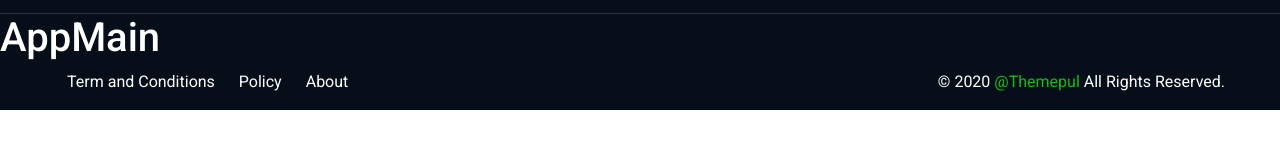
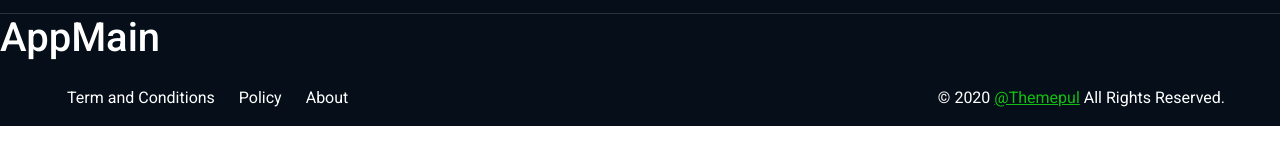
Before and after one commit to EmanuelaPau/proj-html-vuejs, a Vue app: page / in a window 1280 px wide. Shown: the part 228-392 px from the top of the page. Built offline with nearby package versions, Linux system fonts and the light colour scheme.

Commit message:
Fix footer

```diff
--- a/src/components/AppFooter.vue
+++ b/src/components/AppFooter.vue
@@ -1,8 +1,9 @@
 <template>
+    <footer>
         <div class="container-fluid">
-        <div class="row my_container">
+            <div class="row my_container py-3">
                 <div class="col-6">
-                <ul class="d-flex flex-wrap list-unstyled">
+                    <ul class="d-flex flex-wrap list-unstyled my_nav m-0">
                         <a class="text-reset text-decoration-none" href="">
                             <li class="me-4">Term and Conditions</li>
                         </a>
@@ -18,8 +19,8 @@
                     <span class="me-1">
                         © 2020
                     </span>
-                <span class="txtColorPrimary me-1">
-                    @Themepul
+                    <span class="txtColorPrimary me-1 my_info">
+                        <a class="" href="">@Themepul</a>
                     </span>
                     <span>
                         All Rights Reserved.
@@ -27,6 +28,7 @@
                 </div>
             </div>
         </div>
+    </footer>
 </template>
 
 <script>
@@ -52,4 +54,21 @@ export default {
 @use '../styles/general.scss';
 @use '../styles/partials/_variables.scss';
 @use '../styles/partials/_mixins.scss';
+
+.my_nav a li {
+    transition: all .8s;
+}
+
+.my_nav a li:hover {
+    color: #13be13;
+}
+
+.my_info a {
+    transition: all .8s;
+    color: #13be13;
+}
+
+.my_info a:hover {
+    color: white;
+}
 </style>
```
Lines whose indentation alone changed are shown as unchanged.
